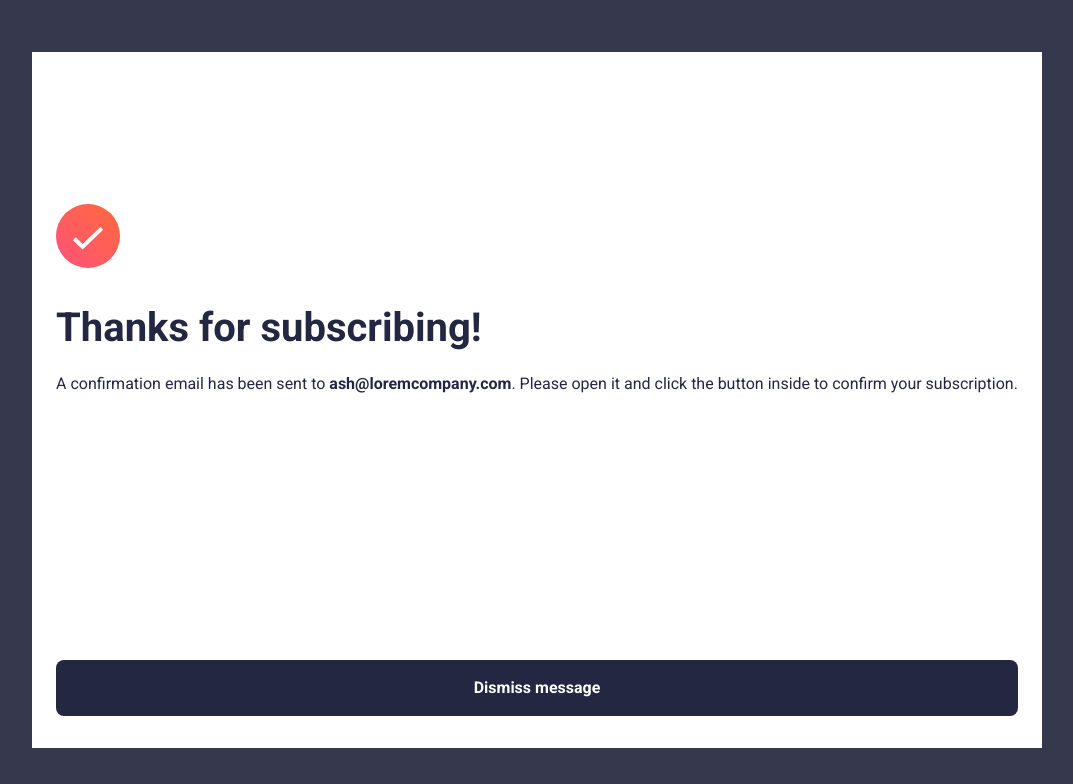
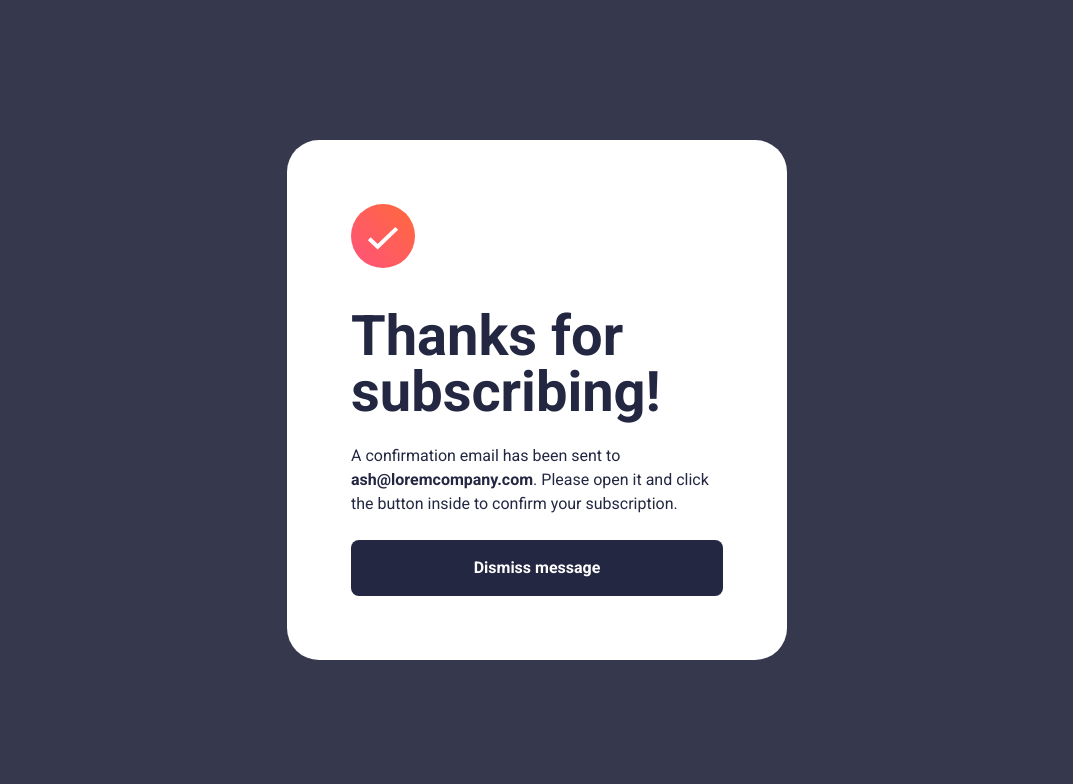
Before and after one commit to tuansdf/frontend-mentor-challenges, a Next.js app in the folder newsletter-sign-up-form/: page /thanks in a window 1536 px wide. Shown: the top 784 px of the page, without its empty margins (231-1304 px from the left). Built offline with nearby package versions, Linux system fonts and the light colour scheme.

Commit message:
add thanks desktop

```diff
--- a/newsletter-sign-up-form/src/app/thanks/page.module.scss
+++ b/newsletter-sign-up-form/src/app/thanks/page.module.scss
@@ -2,11 +2,21 @@
   padding: 1.5rem;
   padding-bottom: 2rem;
   background-color: hsl(var(--white));
+
+  @media (min-width: 1440px) {
+    max-width: 500px;
+    padding: 4rem;
+    border-radius: 2rem;
+  }
 }
 
 .body {
   padding-top: 8rem;
   padding-bottom: 15rem;
+
+  @media (min-width: 1440px) {
+    padding: 0;
+  }
 }
 
 .title {
@@ -15,6 +25,10 @@
   font-size: 2.5rem;
   line-height: 1;
   color: hsl(var(--dark-slate-grey));
+
+  @media (min-width: 1440px) {
+    font-size: 3.5rem;
+  }
 }
 
 .email {
```
